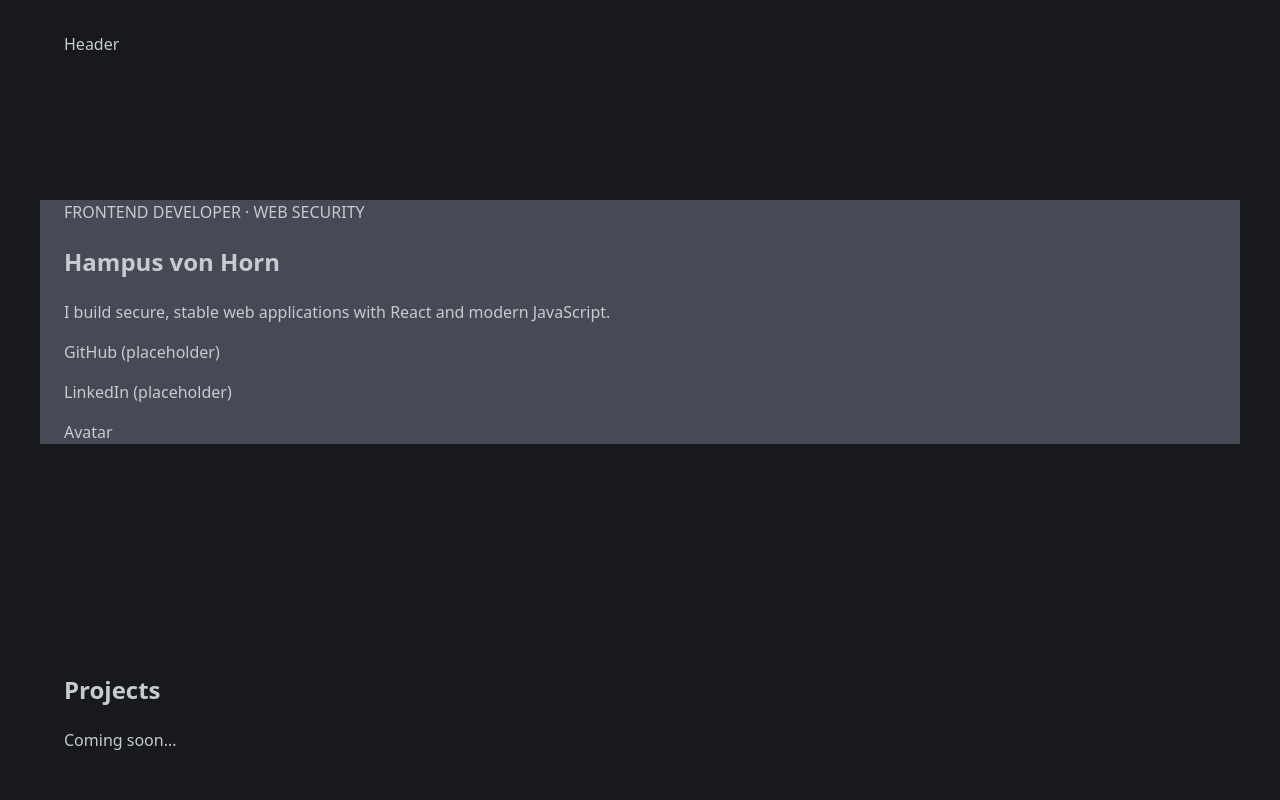
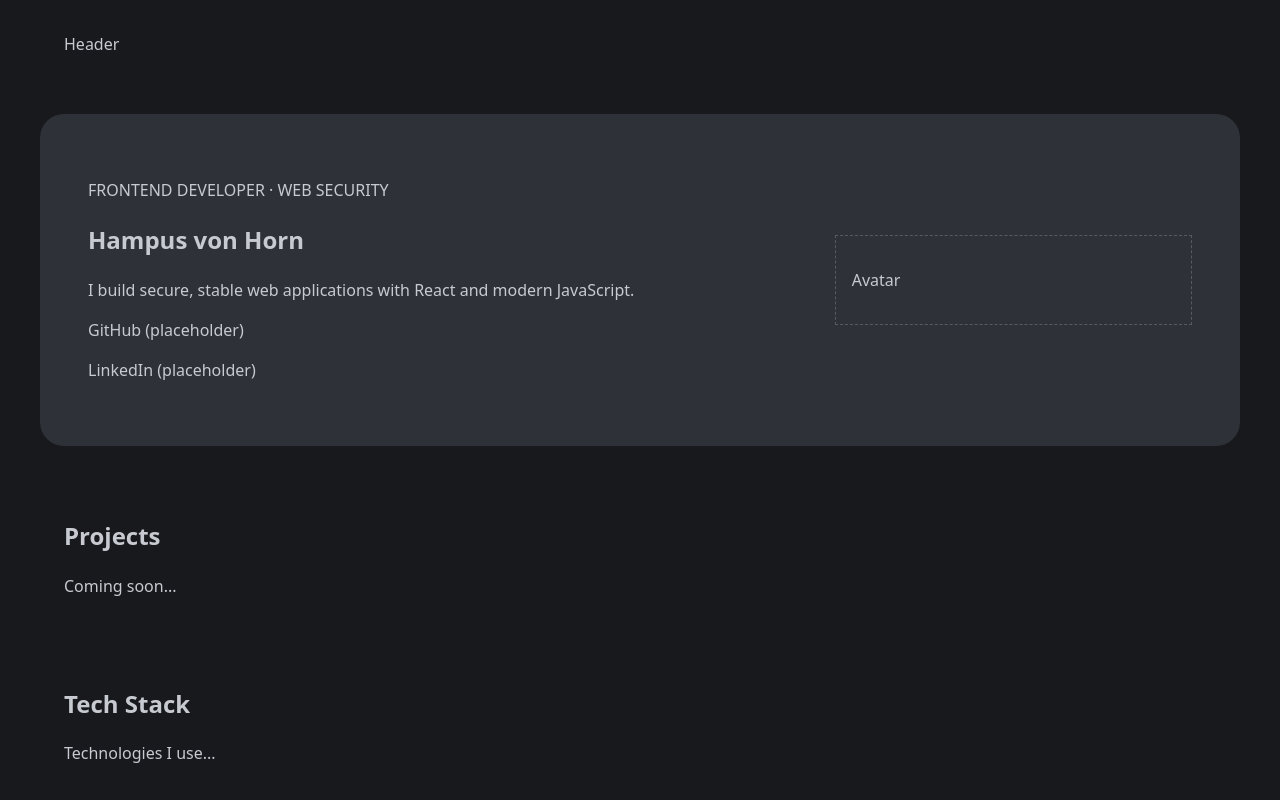
Before and after one commit to hampusvh/hampusvh-portfolio, a Next.js app: page / in a window 1280 px wide. Shown: the top 800 px of the page. Built offline with nearby package versions, Linux system fonts and the light colour scheme.

Commit message:
add .css files for each section

```diff
--- a/styles/global.css
+++ b/styles/global.css
@@ -21,7 +21,7 @@ body {
 }
 
 .section {
-  padding-block: 96px;
+  padding-block: 26px;
 }
 
 .container {
@@ -35,6 +35,26 @@ body {
   padding-block: 16px;
 }
 
+.hero-layout {
+  display: grid;
+  grid-template-columns: 2fr 1fr;
+  gap: 32px;
+  align-items: center;
+}
+
+/* Temporary visuals */
+.hero-description {
+  border: 1px dashed rgba(255,255,255,0.2);
+  padding: 16px;
+}
+/* Temporary visuals */
+.hero-avatar {
+  border: 1px dashed rgba(255,255,255,0.2);
+  padding: 16px;
+}
+
 .hero .container {
-  background: var(--surface-elevated);
+  background: var(--bg-section); /* eller var(--surface-elevated) om du lägger till den */
+  border-radius: 24px;
+  padding: 48px;
 }
```
Also changed, not shown: styles/sections/footer.css (added), styles/sections/header.css (added), styles/sections/hero.css (added), styles/sections/projects.css (added), styles/sections/stack.css (added), 1 other file (tests, documents, lock files or other folders).
